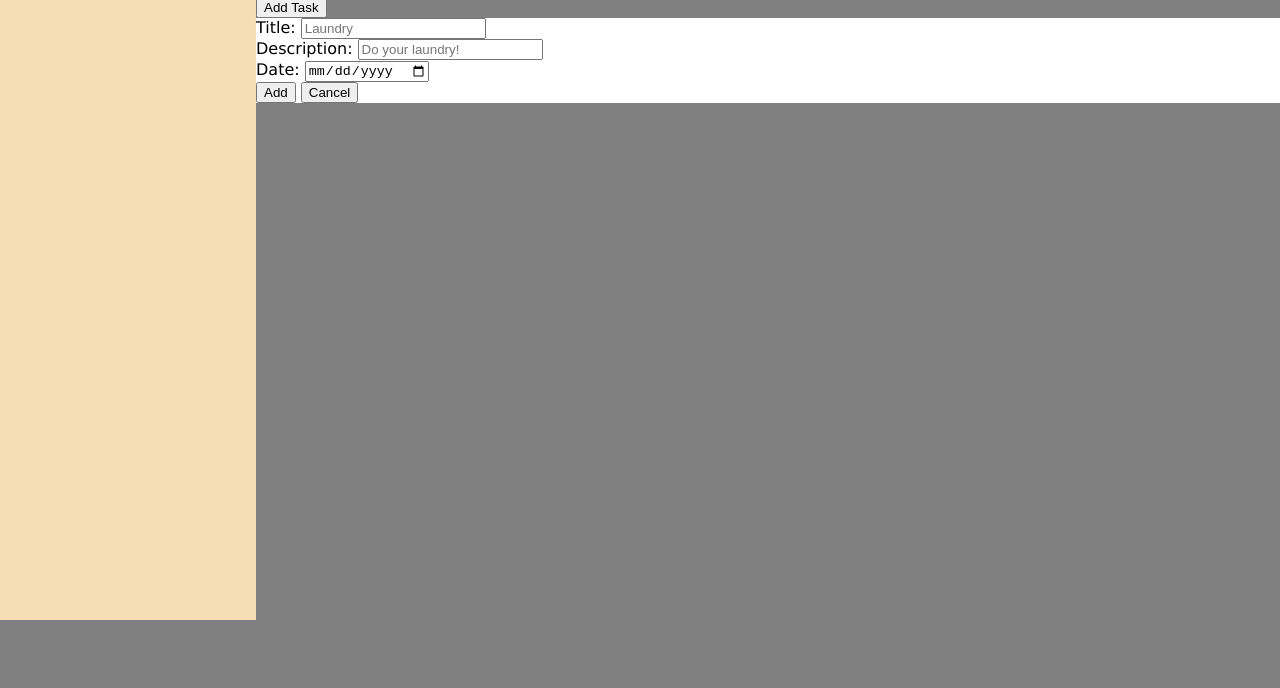
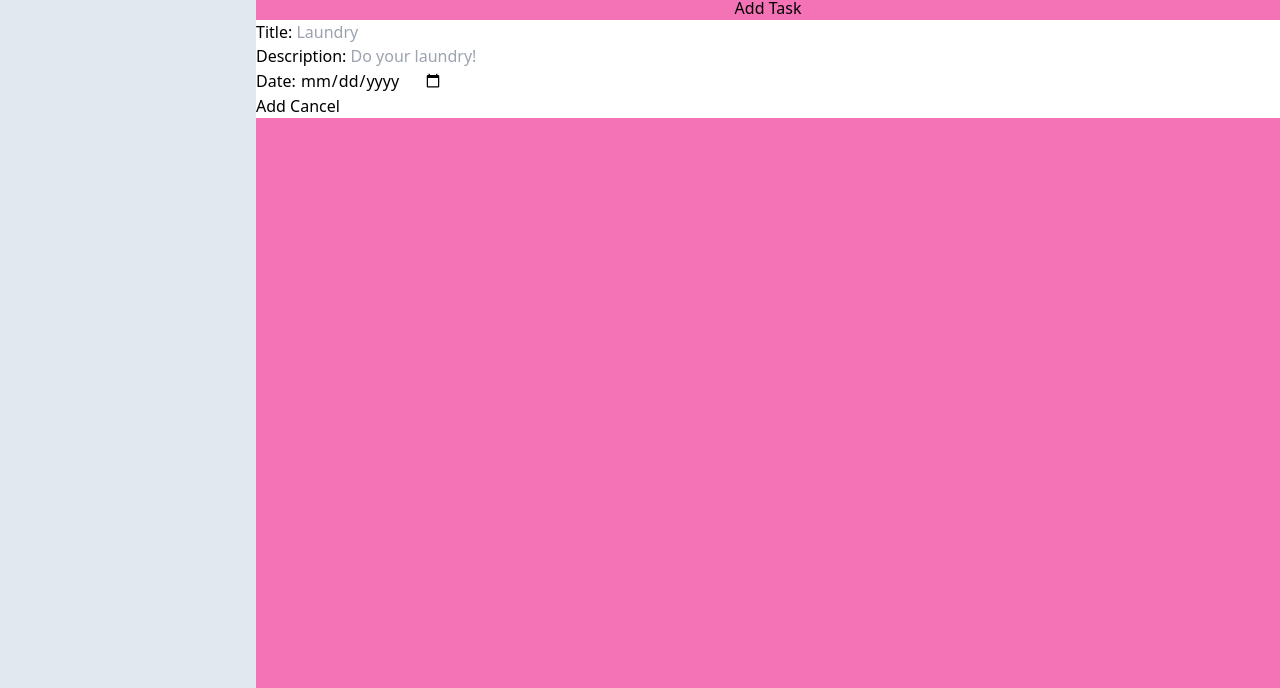
Before and after one commit to leobruell/todo-project, a website built with webpack: page dist/index.html in a window 1280 px wide. Shown: the part 180-868 px from the top of the page. Before the commit the page ends 800 px from the top, so only its background shows below. Built offline with Linux system fonts and the light colour scheme.

Commit message:
Start using tailwind css

```diff
--- a/package.json
+++ b/package.json
@@ -20,10 +20,16 @@
   },
   "homepage": "https://github.com/leobruell/todo-project#readme",
   "devDependencies": {
+    "css-loader": "^6.7.3",
     "eslint": "^8.31.0",
     "eslint-config-airbnb-base": "^15.0.0",
     "eslint-config-prettier": "^8.6.0",
     "eslint-plugin-import": "^2.26.0",
+    "postcss": "^8.4.20",
+    "postcss-loader": "^7.0.2",
+    "postcss-preset-env": "^7.8.3",
+    "style-loader": "^3.3.1",
+    "tailwindcss": "^3.2.4",
     "webpack": "^5.75.0",
     "webpack-cli": "^5.0.1"
   }
--- /dev/null
+++ b/postcss.config.js
@@ -0,0 +1,4 @@
+const tailwindcss = require("tailwindcss");
+module.exports = {
+  plugins: ["postcss-preset-env", tailwindcss],
+};
--- a/src/index.js
+++ b/src/index.js
@@ -1,3 +1,5 @@
+import "./style.css";
+
 class MyToDoItem {
   constructor(title, description, dueDate, complete = false, project = []) {
     this.title = title;
--- a/dist/style.css
+++ b/src/style.css
@@ -1,32 +1,15 @@
-html, body, div, span, applet, object, iframe,
-h1, h2, h3, h4, h5, h6, p, blockquote, pre,
-a, abbr, acronym, address, big, cite, code,
-del, dfn, em, img, ins, kbd, q, s, samp,
-small, strike, strong, sub, sup, tt, var,
-b, u, i, center,
-dl, dt, dd, ol, ul, li,
-fieldset, form, label, legend,
-table, caption, tbody, tfoot, thead, tr, th, td,
-article, aside, canvas, details, embed,
-figure, figcaption, footer, header, hgroup,
-menu, nav, output, ruby, section, summary,
-time, mark, audio, video {
-	margin: 0;
-	padding: 0;
-	border: 0;
-	font-size: 100%;
-	font: inherit;
-	vertical-align: baseline;
-}
+@tailwind base;
+@tailwind components;
+@tailwind utilities;
 
-body{
+/* body{
     background-color: gray;
     font-family:'Lucida Sans', 'Lucida Sans Regular', 'Lucida Grande', 'Lucida Sans Unicode', Geneva, Verdana, sans-serif;
     display: grid;
     grid-template-columns: 1fr 4fr;
     grid-template-rows: 10vh 90vh;
 
-}
+} */
 
 .top{
     background-color: rgb(137, 194, 137);
--- /dev/null
+++ b/tailwind.config.js
@@ -0,0 +1,11 @@
+/** @type {import('tailwindcss').Config} */
+module.exports = {
+  content: ["./dist/*.html", "./src/*.js"],
+  theme: {
+    extend: {},
+  },
+  variants: {
+    extend: {},
+  },
+  plugins: [],
+};
--- a/webpack.config.js
+++ b/webpack.config.js
@@ -8,4 +8,13 @@ module.exports = {
     filename: "main.js",
     path: path.resolve(__dirname, "dist"),
   },
+  module: {
+    rules: [
+      {
+        test: /\.css$/i,
+        include: path.resolve(__dirname, "src"),
+        use: ["style-loader", "css-loader", "postcss-loader"],
+      },
+    ],
+  },
 };
```
Also changed, not shown: dist/index.html, dist/main.js, 1 other file.
